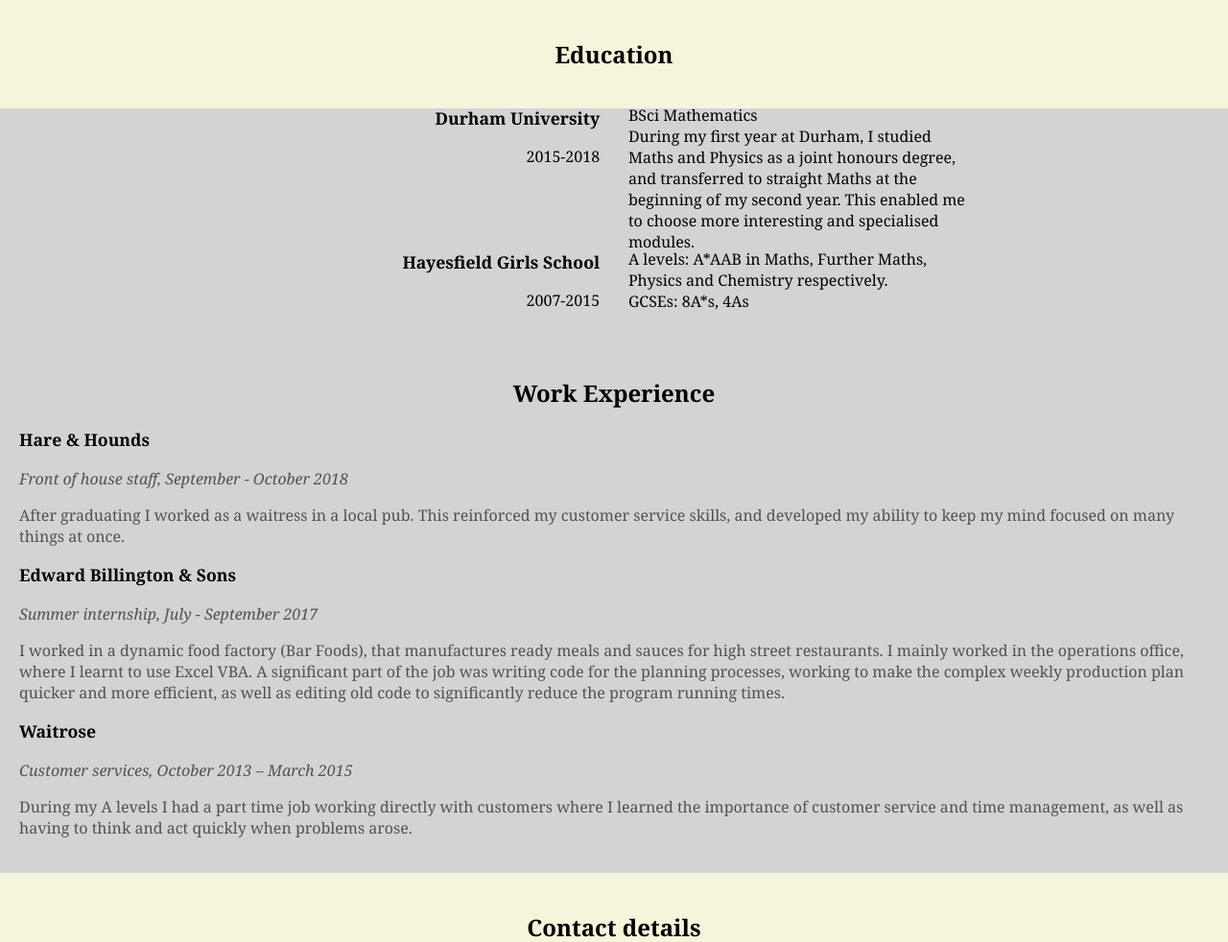
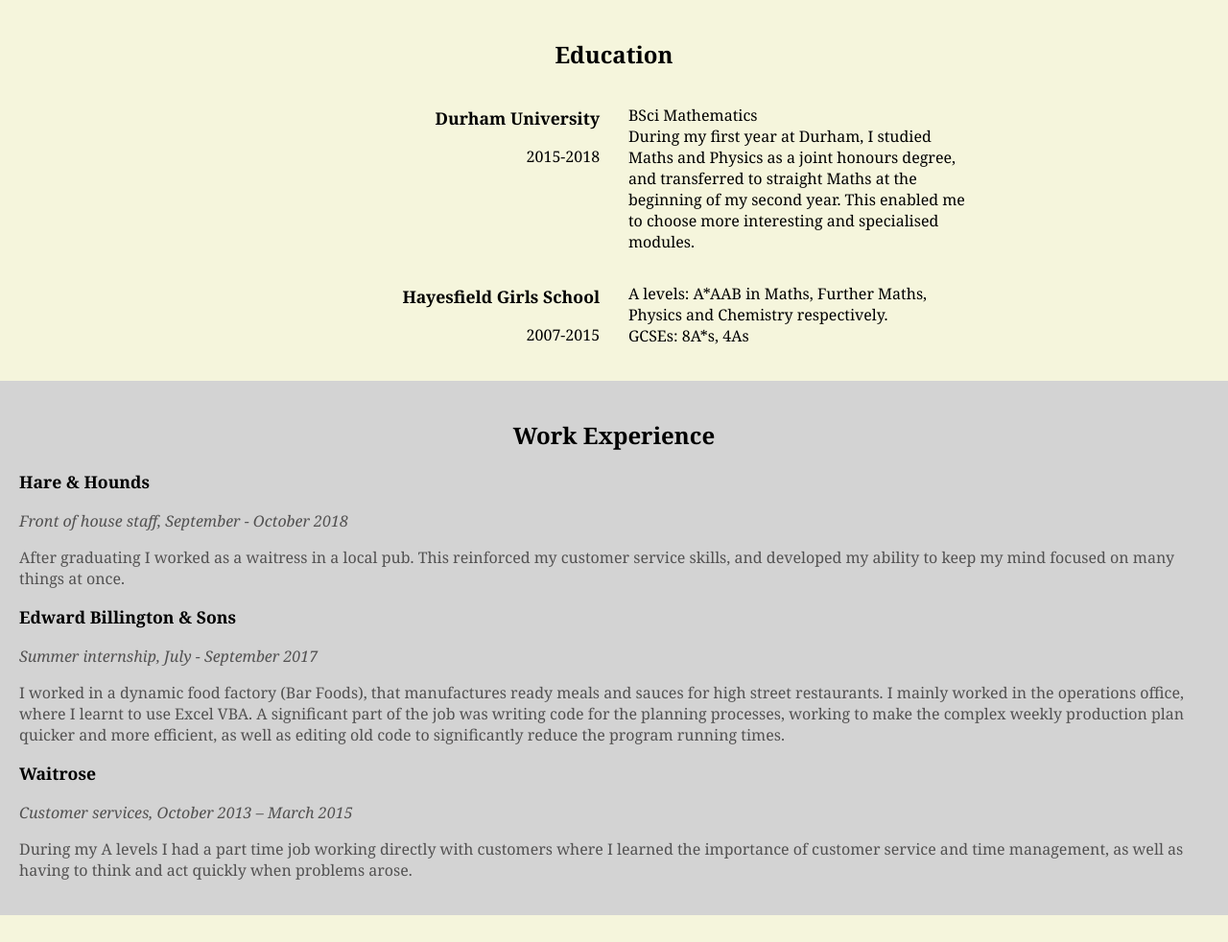
Before and after one commit to Emmanuelnology/CV, a PHP site: page /caitlin/index.html in a window 1280 px wide. Shown: the part 220-1202 px from the top of the page at 96% size. Run offline with PHP 8.4, Linux system fonts and the light colour scheme.

Commit message:
Clearfix for Caitlin

```diff
--- a/caitlin/index.html
+++ b/caitlin/index.html
@@ -29,7 +29,6 @@
     <section id="education-section">
 
         <h2> Education </h2>
-
         <div class="container">
             <div class="one-of-two-cols">
                 <h3> Durham university </h3>
@@ -46,6 +45,7 @@
                     modules. </li>
                 </ul>
             </div>
+            <div class="clearfix"></div>
         </div>
 
         <div class="container">
@@ -60,6 +60,7 @@
                     <li> GCSEs: 8A*s, 4As </li>
                 </ul>
             </div>
+            <div class="clearfix"></div>
         </div>
 
     </section>
--- a/caitlin/style.css
+++ b/caitlin/style.css
@@ -84,14 +84,17 @@ ul{
 .one-of-two-cols{
     width:48%;
     float:left;
-    height:150px;
     text-align: right;
 }
 .two-of-two-cols{
     width:48%;
     float:right;
-    height:150px;
 }
+
+.clearfix {
+    clear:both;
+}
+
 h2{
     text-align: center;
 }
```
